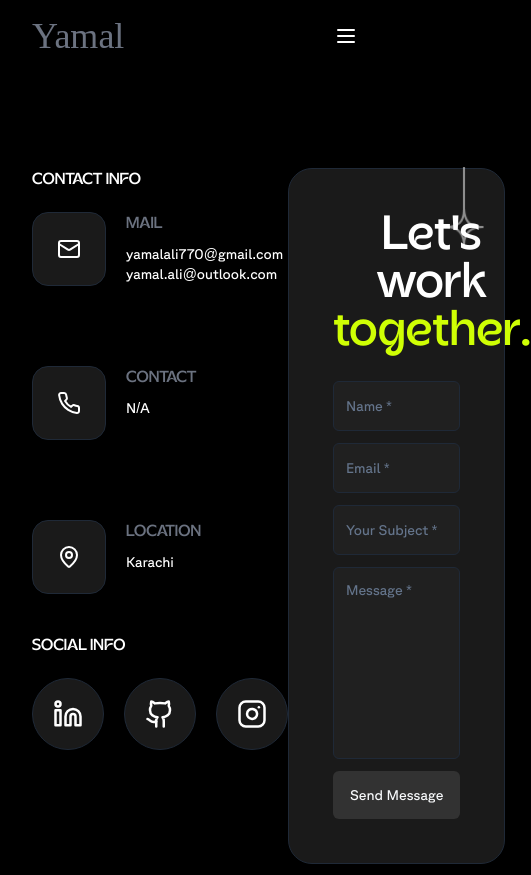
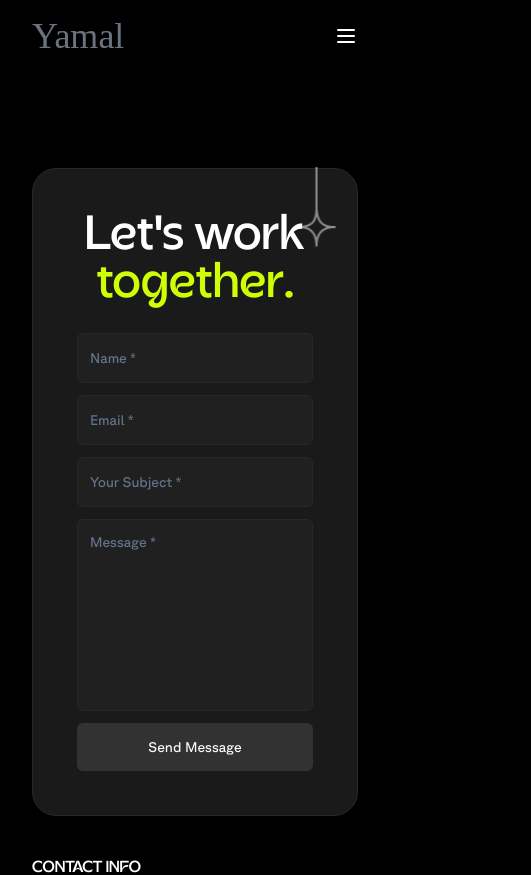
Before and after one commit to YamalAli770/portfolio, a React (Vite) app: page /contact in a window 390 px wide. Shown: the top 875 px of the page, 531 px wide, since content can reach past the window. Built offline with nearby package versions, Linux system fonts and the light colour scheme; a web font is replaced by a local one.

Commit message:
made contact page responsive

```diff
--- a/src/components/contact/contact-form.tsx
+++ b/src/components/contact/contact-form.tsx
@@ -46,7 +46,7 @@ const ContactForm = () => {
   };
 
   return (
-    <Card className="bg-card-bg-dark border border-gray-800 rounded-3xl w-8/12 relative p-5">
+    <Card className="bg-card-bg-dark border border-gray-800 rounded-3xl md:w-8/12 relative p-5 md:mx-0 mx-auto">
       <CardHeader className="flex flex-row">
         <h1 className="text-white text-5xl font-medium font-acorn">
           Let's work <span className="text-main-accent">together.</span>
--- a/src/components/services-grid/main-grid.tsx
+++ b/src/components/services-grid/main-grid.tsx
@@ -6,7 +6,7 @@ const MainGrid = () => {
     <div className="grid grid-cols-5 gap-10 text-white mt-28">
         <ServiceList />
         <div className="flex flex-col gap-5 xl:col-span-3 col-span-5">
-            <h1 className="flex items-center gap-5 md:text-8xl text-7xl font-medium font-acorn xl:justify-start justify-center">
+            <h1 className="flex items-center gap-5 md:text-8xl text-6xl font-medium font-acorn xl:justify-start justify-center">
                 <img src="src/assets/star-icon.png" alt="" className="md:block hidden" />
                 My Offerings
                 <img src="src/assets/star-icon.png" alt="" className="md:block hidden" />
--- a/src/routes/Contact.tsx
+++ b/src/routes/Contact.tsx
@@ -4,8 +4,8 @@ import SocialInfo from "@/components/contact/social-info"
 
 const Contact = () => {
   return (
-    <div className="flex justify-between pt-28">
-      <div className="flex flex-col gap-10">
+    <div className="flex md:flex-row flex-col-reverse md:items-left gap-10 justify-between pt-28">
+      <div className="flex flex-col md:items-start gap-10">
         <ContactInfo />
         <SocialInfo />
       </div>
```
